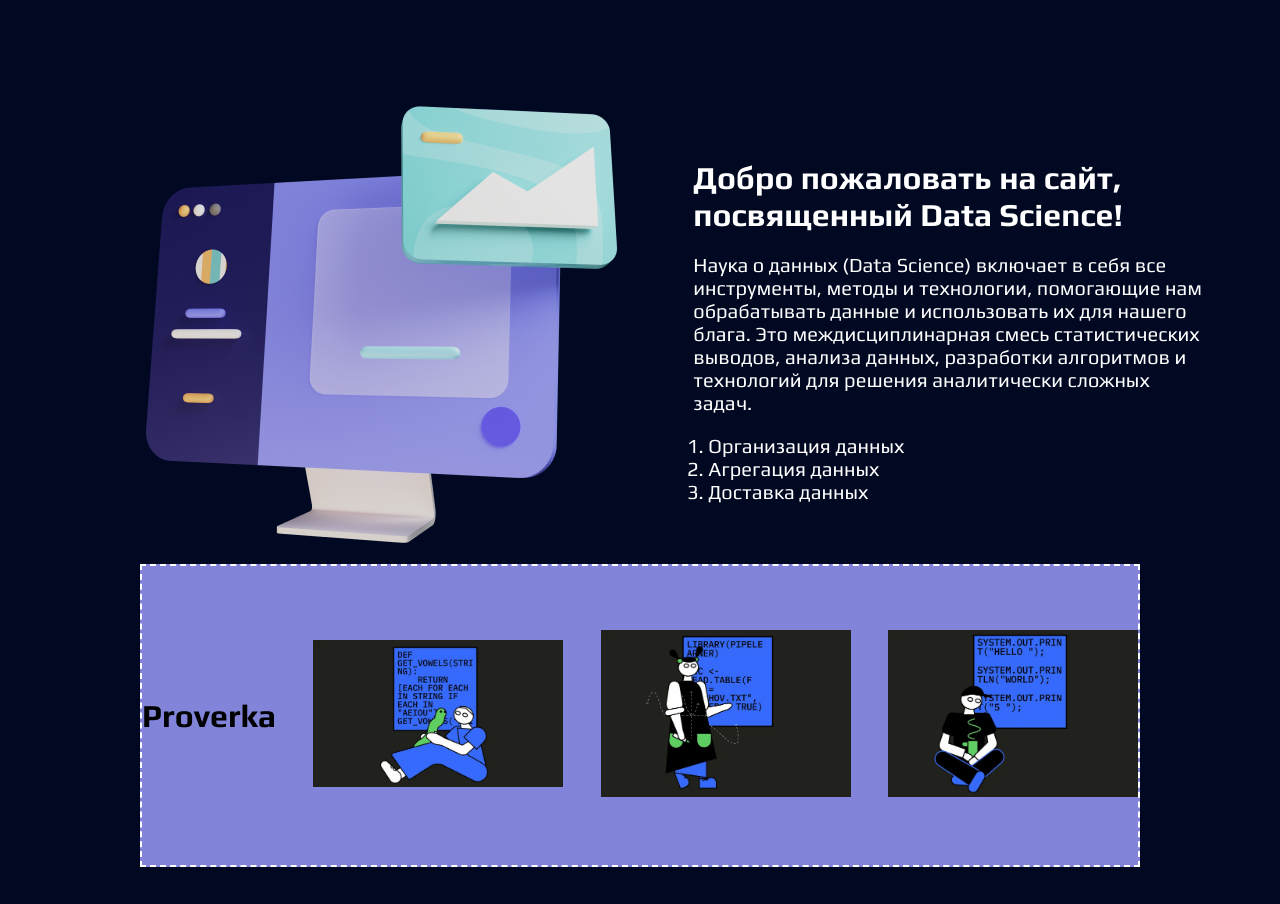
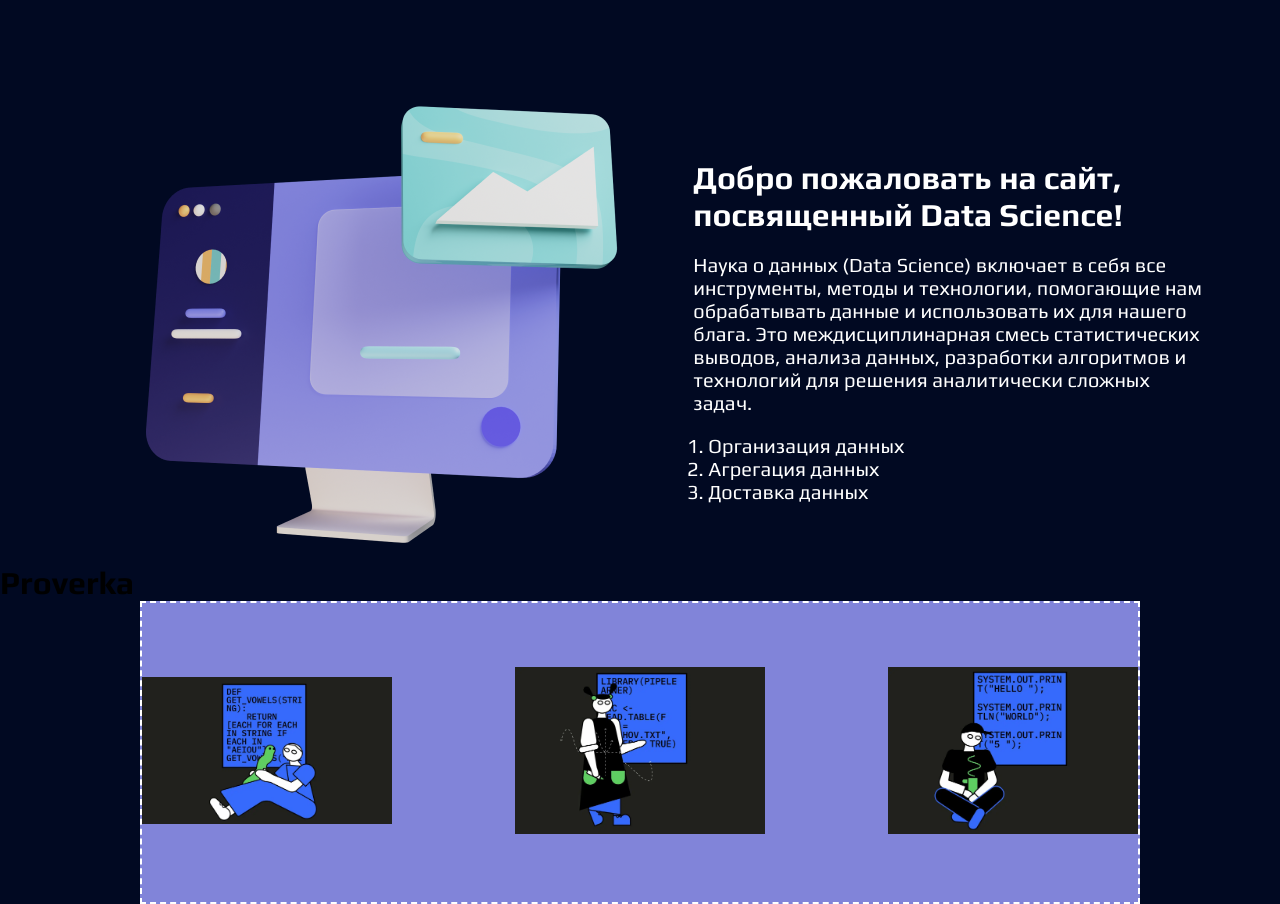
Before and after one commit to sith-1/My-project, a plain HTML site: page Итоговая работа мд-1/index.html in a window 1280 px wide. Shown: the part 95-999 px from the top of the page. Before the commit the page ends 962 px from the top, so only its background shows below. Drawn offline with Linux system fonts and the light colour scheme.

Commit message:
Update index.html

```diff
--- a/Итоговая работа мд-1/index.html
+++ b/Итоговая работа мд-1/index.html
@@ -39,12 +39,14 @@
         </div>
     </article>
     <articl>
+        <div class="container_block2">
+            <h1>Proverka</h1>
         <div class="block2">
-            <h1>Proverka</h1>
             <div class="block2_item"><img src="img/width_1280_q70.png"   width="250px" alt="" title="Хы-хы на питоне)"></div>
             <div class="block2_item"><img src="img/width_1280_q70_1.png" width="250px" alt=""></div>
             <div class="block2_item"><img src="img/width_1280_q70_2.png" width="250px" alt=""></div>
         </div>
-    </articl>
+    </div>
+    </article>
 </body>
 </html>
```
